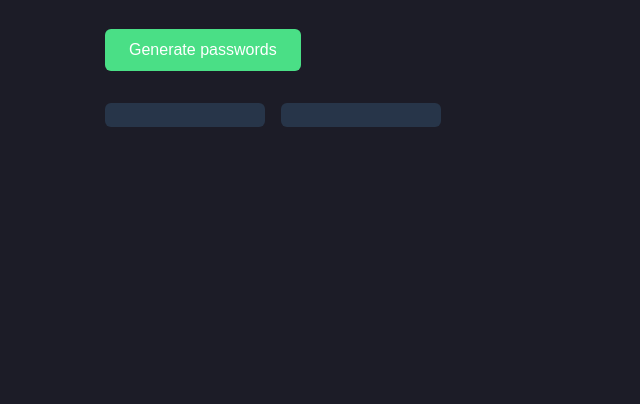
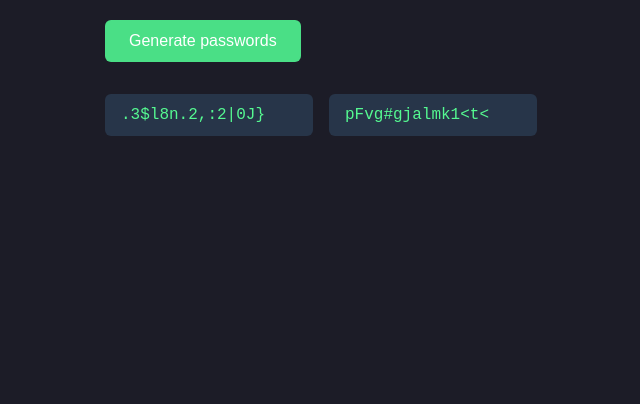
Before and after one commit to jstarr25/random-password-generator, a plain HTML site: page index.html in a window 1280 px wide. Shown: the part 396-800 px from the top of the page, without its empty margins (317-957 px from the left). Drawn offline with Linux system fonts and the light colour scheme.

Commit message:
Added functionality to generate the passwords

```diff
--- a/index.html
+++ b/index.html
@@ -12,11 +12,11 @@
         <h1>Generate a <span class="highlight">random password</span></h1>
         <p class="subtitle">Never use an insecure password again.</p>
 
-        <button class="generate-btn">Generate passwords</button>
+        <button class="generate-btn" onclick="generatePasswords()">Generate passwords</button>
 
         <div class="passwords-container">
-            <div class="password" id="password1"></div>
-            <div class="password" id="password2"></div>
+            <div class="password" id="passwordOne"></div>
+            <div class="password" id="passwordTwo"></div>
         </div>
     </div>
 </body>
--- a/index.js
+++ b/index.js
@@ -1,2 +1,23 @@
-const characters = ["A","B","C","D","E","F","G","H","I","J","K","L","M","N","O","P","Q","R","S","T","U","V","W","X","Y","Z","a","b","c","d","e","f","g","h","i","j","k","l","m","n","o","p","q","r","s","t","u","v","w","x","y","z", "0", "1", "2", "3", "4", "5", "6", "7", "8", "9","~","`","!","@","#","$","%","^","&","*","(",")","_","-","+","=","{","[","}","]",",","|",":",";","<",">",".","?",
-"/"];
+const characters = ["A","B","C","D","E","F","G","H","I","J","K","L","M","N","O","P","Q","R","S","T","U","V","W","X","Y","Z","a","b","c","d","e","f","g","h","i","j","k","l","m","n","o","p","q","r","s","t","u","v","w","x","y","z", "0", "1", "2", "3", "4", "5", "6", "7", "8", "9","~","`","!","@","#","$","%","^","&","*","(",")","_","-","+","=","{","[","}","]",",","|",":",";","<",">",".","?","/"];
+
+function generatePassword() {
+    let password = ""
+    for (let i = 0; i < 15; i++) {
+        let randomIndex = Math.floor(Math.random() * characters.length)
+        password = password + characters[randomIndex]
+    }
+    return password
+}
+
+function generatePasswords() {
+    let passwordOne = document.getElementById("passwordOne")
+    let passwordTwo = document.getElementById("passwordTwo")
+
+    passwordOne.textContent = generatePassword()
+    passwordTwo.textContent = generatePassword()
+}
+
+// Wait for DOM to load before generating initial passwords
+document.addEventListener('DOMContentLoaded', function() {
+    generatePasswords()
+})
--- a/styles.css
+++ b/styles.css
@@ -62,5 +62,5 @@ h1 {
     color: #55F991;
     font-family: monospace;
     font-size: 1rem;
-    width: 10rem;
+    width: 13rem;
 }
```
